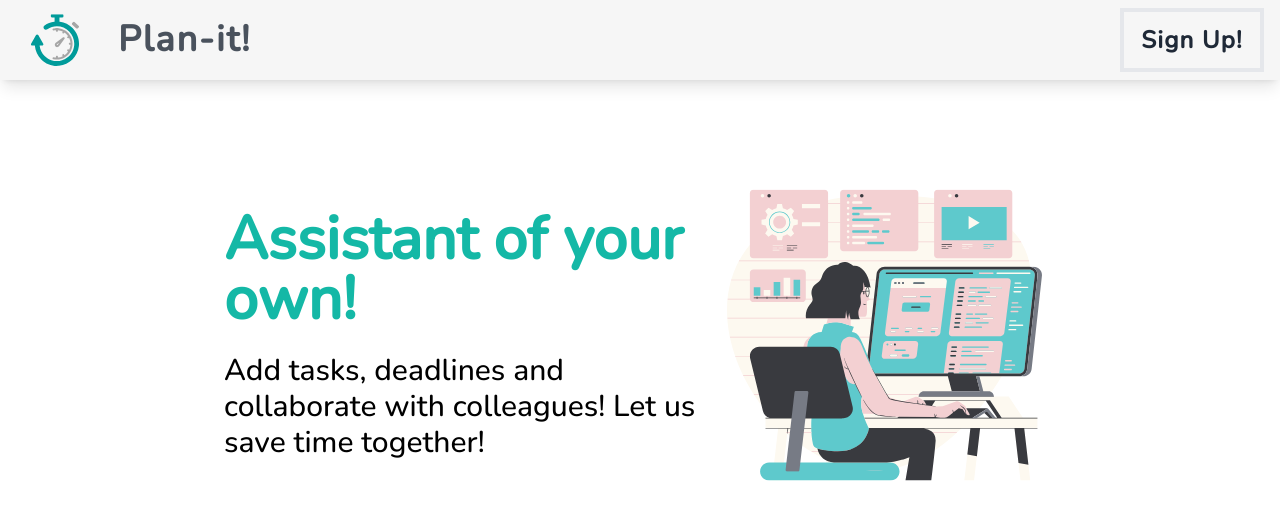
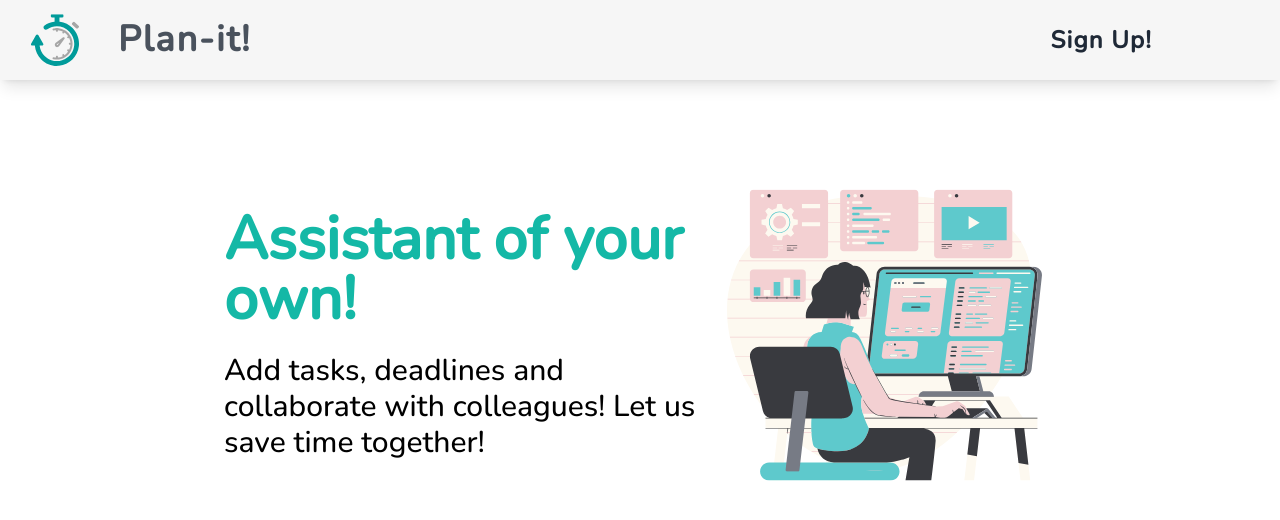
Before and after one commit to srshah27/plan-it, a Next.js app: page / in a window 1280 px wide. Shown: the top 520 px of the page. Built offline with nearby package versions, Linux system fonts and the light colour scheme.

Commit message:
merged changes

```diff
--- a/components/NavBar.js
+++ b/components/NavBar.js
@@ -1,7 +1,6 @@
 import styles from '../styles/Home.module.css'
 import Image from 'next/image';
 import Planit from '../public/img/Planit.svg'
-import Link from 'next/link';
 const NavBar = () => {
     return (
         <div className={styles.topnavigation} >
@@ -11,7 +10,7 @@ const NavBar = () => {
                 height="80px"
             />
             <Title />
-            <Link href="/api/auth/signin"><a><button className={styles.signup}>Sign Up!</button></a></Link>
+            <button className={styles.signup}>Sign Up!</button>
         </div>
     );
 };
--- a/styles/Home.module.css
+++ b/styles/Home.module.css
@@ -6,8 +6,15 @@
 
 .signup {
   @apply text-2xl  text-gray-800 tracking-wider text-opacity-100
-  font-semibold text-center mr-4
-  box-border h-16 w-36 p-3 border-4
+  font-semibold text-center
+  mr-32
+  transition duration-300 ease-in-out;
+}
+
+.getstarted {
+  @apply text-2xl  text-gray-800 tracking-wider text-opacity-100
+  font-semibold text-center
+  mr-4 ml-32
   transition duration-300 ease-in-out;
 }
 
```
